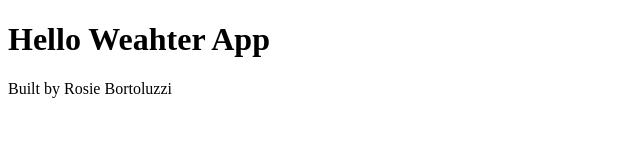
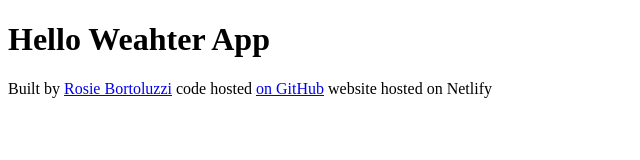
Before and after one commit to rorou4i/Weather-app, a plain HTML site: page index.html in a window 1280 px wide. Shown: the whole page, without its empty margins (0-640 px from the left). Drawn offline with Linux system fonts and the light colour scheme.

Commit message:
added links

```diff
--- a/index.html
+++ b/index.html
@@ -7,6 +7,13 @@
   </head>
   <body>
     <h1>Hello Weahter App</h1>
-    <footer>Built by Rosie Bortoluzzi</footer>
+    <footer>
+      Built by
+      <a href="https://github.com/rorou4i">Rosie Bortoluzzi</a>
+      code hosted
+      <a href="https://github.com/rorou4i/Weather-app">on GitHub</a> website
+      hosted on Netlify
+      <a href="https://my-sensational-weather-app.netlify.app/"></a>
+    </footer>
   </body>
 </html>
```
